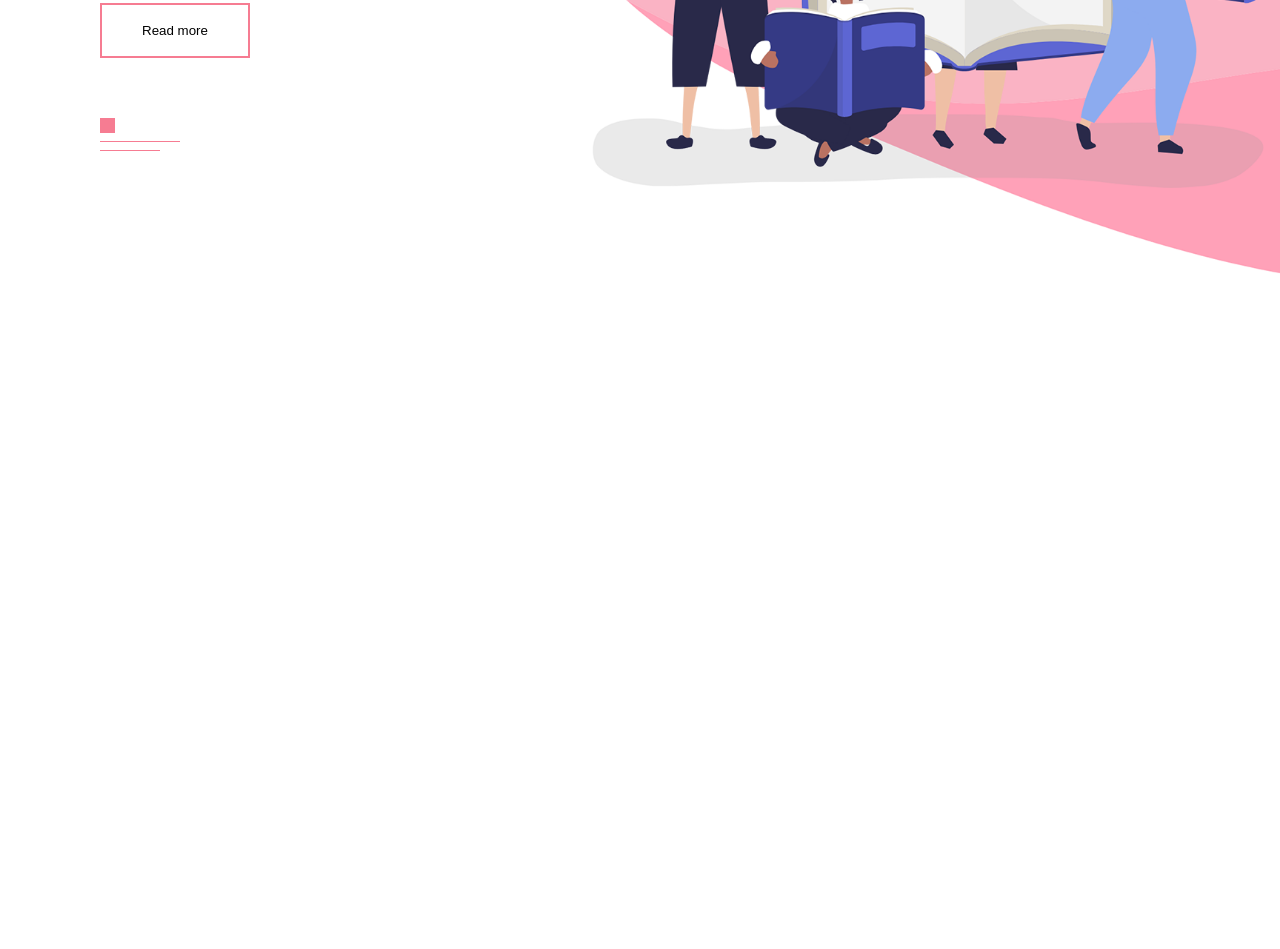
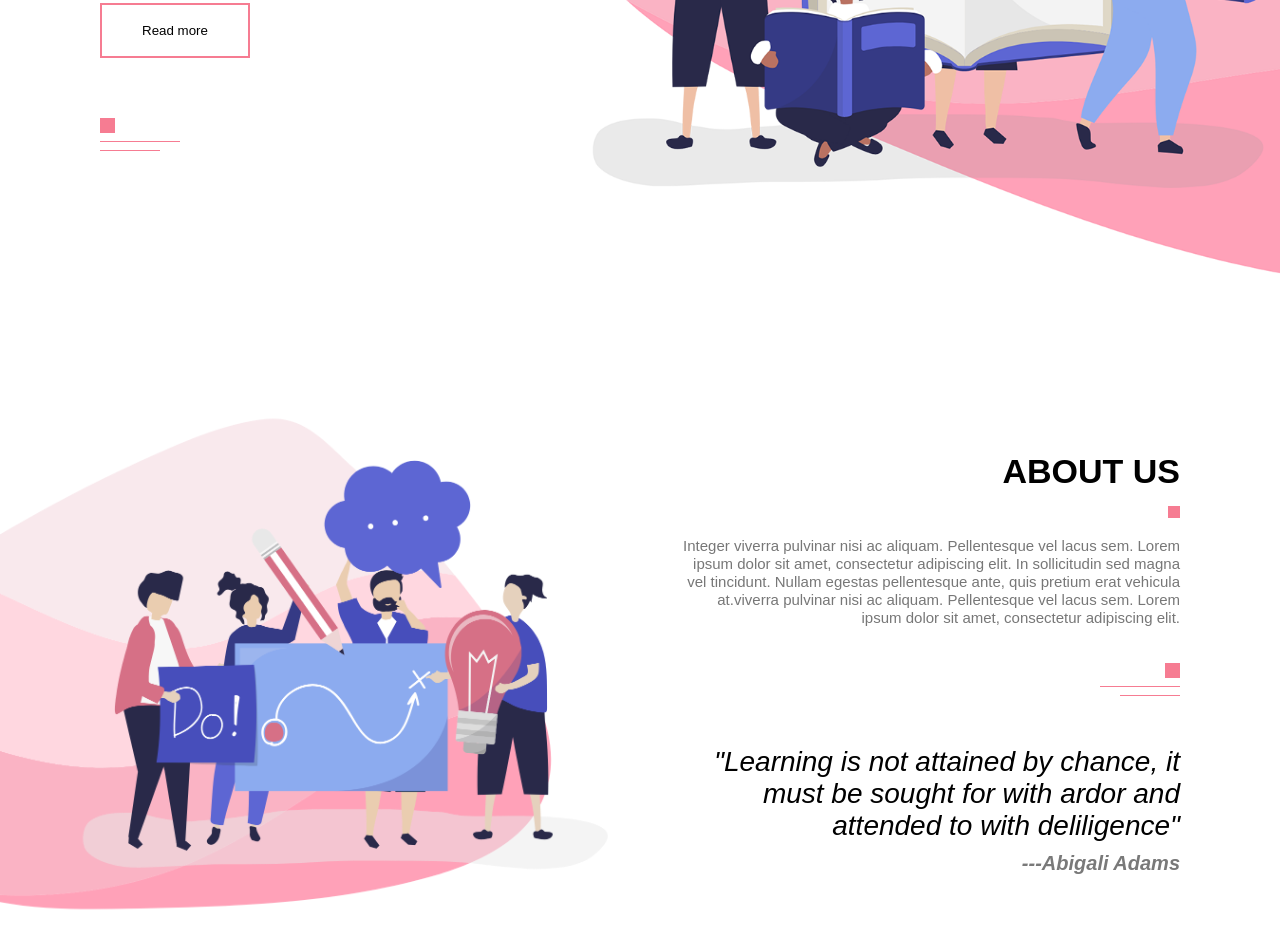
Before and after one commit to Gmania-digital/Xypo, a plain HTML site: page Index.html in a window 1280 px wide. Shown: the part 495-1444 px from the top of the page. Before the commit the page ends 800 px from the top, so only its background shows below. Drawn offline with Linux system fonts and the light colour scheme.

Commit message:
About Section
developing content and styling of about section.

```diff
--- a/Index.html
+++ b/Index.html
@@ -1,5 +1,6 @@
 <!DOCTYPE html>
 <html lang="en">
+
 <head>
     <meta charset="utf-8">
     <meta name="viewport" content="width=device-width, initial-scale=1.0">
@@ -38,21 +39,53 @@
             <li><a href="#">CONTACT</a></li>
         </ul>
     </Nav>
+
     <img src="images/menu.png" id="menuBtn">
+
+
+    <!------------------About Us------------------------>
+
+    <section id="about">
+        <div class="about-left-col ">
+            <img src="images/about.png">
+
+        </div>
+        <div class="about-right-col ">
+            <div class="about-text">
+                <h1> ABOUT US</h1>
+                <span class="square"></span>
+                <p>Integer viverra pulvinar nisi ac aliquam. Pellentesque vel lacus sem. Lorem ipsum dolor sit amet, consectetur adipiscing elit. In sollicitudin sed magna vel tincidunt. Nullam egestas pellentesque ante, quis pretium erat vehicula at.viverra pulvinar nisi ac aliquam. Pellentesque vel lacus sem. Lorem ipsum dolor sit amet, consectetur adipiscing elit. </p> <br><br>
+
+                 <div class="line">
+                    <span class="line-1"></span> <br>
+                    <span class="line-2"></span><br>
+                    <span class="line-3"></span>
+                </div>
+
+                <h2> "Learning is not attained by chance, it must be sought for with ardor and attended to with deliligence"</h2>
+                <h3>---Abigali Adams</h3>
+
+            </div>
+        </div>
+    </section>
+
+
+
 
     <script>
         var menuBtn = document.getElementById("menuBtn");
         var sideNav = document.getElementById("sideNav")
 
-        sideNav.style.right="-250px"
-        menuBtn.onclick = Function(){
-            if(sideNav.style.right == "-250px"){
+        sideNav.style.right = "-250px"
+        menuBtn.onclick = function() {
+            if (sideNav.style.right == "-250px") {
                 sideNav.style.right = "0";
-            }
-            else{
+            } else {
                 sideNav.style.right = "-250px";
             }
         }
 
     </script>
-</body></html>
+</body>
+
+</html>
--- a/style.css
+++ b/style.css
@@ -86,13 +86,14 @@ p{
 }
 
 #sideNav{
-    width: 250;
+    width: 250px ;
     height: 100vh;
     position: fixed;
     right: -250px;
     top: 0;
     background: #f67c92;
-
+    z-index: 2;
+    transition: 0.5s;
 }
 
 nav ul li{
@@ -101,6 +102,7 @@ nav ul li{
 }
 
 nav ul li a{
+
     text-decoration: none;
     color: white;
 }
@@ -113,3 +115,46 @@ nav ul li a{
     z-index: 2;
     cursor: pointer;
 }
+
+/*-------------About-----------*/
+
+#about{
+    padding: 100px 0;
+    display:flex;
+    align-items: center;
+    flex-wrap: wrap;
+
+}
+
+.about-left-col{
+    flex-basis: 50%;
+}
+
+.about-left-col img{
+    width: 100%;
+}
+
+.about-right-col{
+    flex-basis: 50%;
+    text-align: right;
+}
+
+.about-text{
+    max-width: 500px;
+    margin-right: 100px;
+    display: inline-block;
+
+}
+
+.about-text h2{
+    margin: 50px 0 10px;
+    font-style: italic;
+    font-size: 28px;
+    font-weight: 400;
+}
+
+.about-text h3{
+    font-style: italic;
+    font-size: 20px;
+    color: #797979;
+}
```
